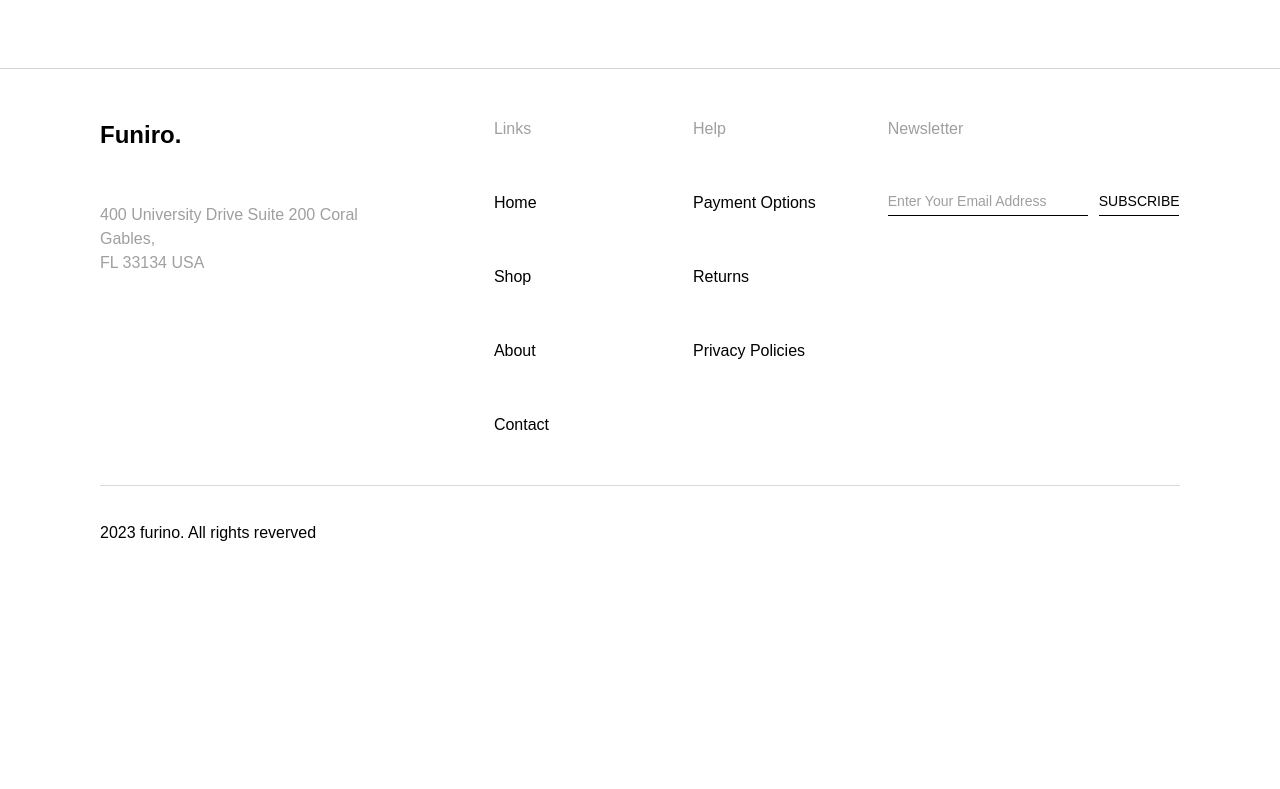
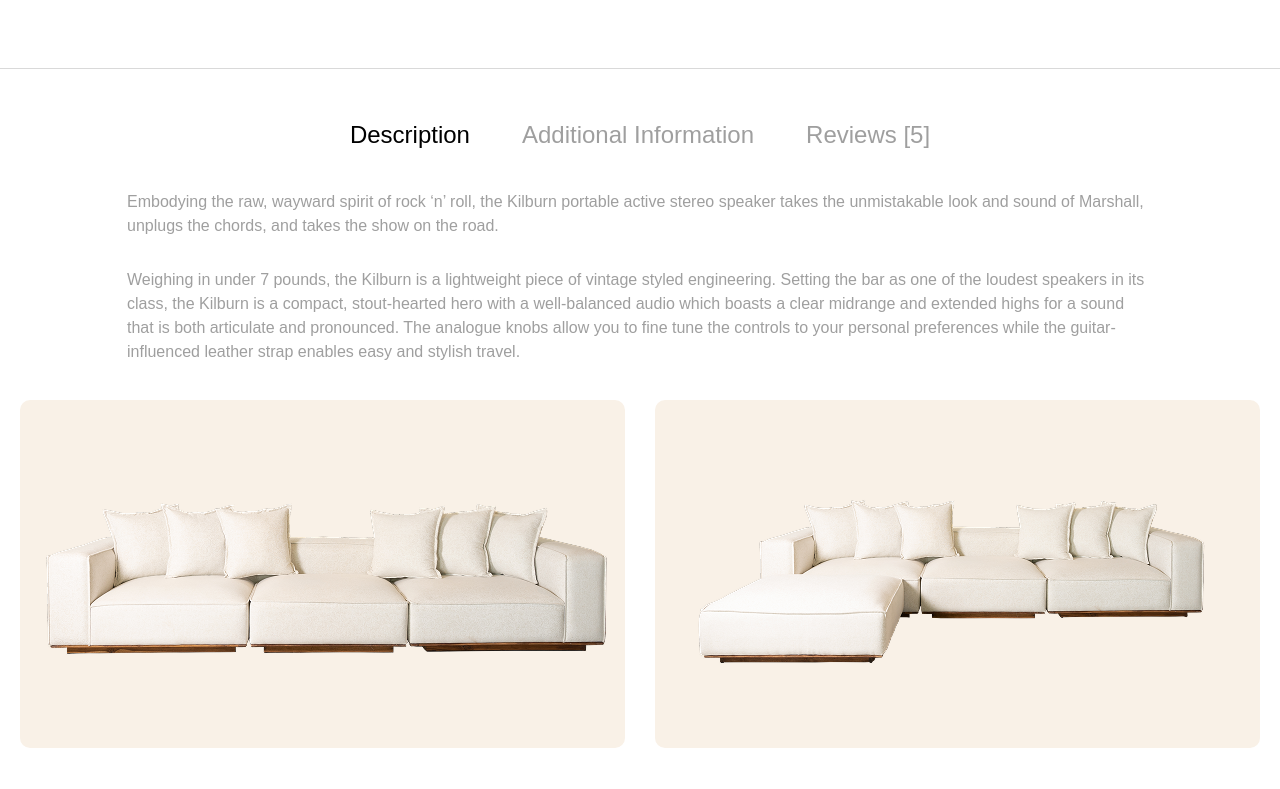
Before and after one commit to DangHuuLong/Furniture-Landing-Page, a React (Vite) app: page / in a window 1280 px wide. Shown: the part 931-1720 px from the top of the page. Before the commit the page ends 1514 px from the top, so only its background shows below. Built offline with nearby package versions, Linux system fonts and the light colour scheme.

Commit message:
feat(single product): implement description reviews

```diff
--- /dev/null
+++ b/src/pages/SingleProduct/DescriptionReviews.jsx
@@ -0,0 +1,94 @@
+function DescriptionReviews(){
+  return (
+    <div style={{
+      width: '100%',
+      display: 'flex',
+      flexDirection: 'column',
+      alignItems: 'center'
+    }}>
+      <div style={{
+        width: '100%',
+        height: '1px',
+        backgroundColor: 'rgba(217,217,217,1)',
+        marginBottom: '48px',
+      }}></div>
+      <div style={{
+        display: 'flex',
+        gap: '52px',
+        marginBottom: '37px'
+      }}>
+        <p style={{
+          fontFamily: '"Poppins", sans-serif',
+          fontWeight: 500,
+          fontSize: '24px',
+          color: 'rgba(0,0,0,1)'
+        }}>Description</p>
+        <p style={{
+          fontFamily: '"Poppins", sans-serif',
+          fontWeight: 500,
+          fontSize: '24px',
+          color: 'rgba(159,159,159,1)'
+        }}>Additional Information</p>
+        <p style={{
+          fontFamily: '"Poppins", sans-serif',
+          fontWeight: 500,
+          fontSize: '24px',
+          color: 'rgba(159,159,159,1)'
+        }}>Reviews [5]</p>
+      </div>
+      <p style={{
+        width: '1026px',
+        flexWrap: 'wrap',
+        fontFamily: '"Poppins", sans-serif',
+        fontWeight: 400,
+        fontSize: '16px',
+        color: 'rgba(159,159,159,1',
+        marginBottom: '30px',
+      }}>Embodying the raw, wayward spirit of rock ‘n’ roll, the Kilburn portable active stereo speaker takes the unmistakable look and sound of Marshall, unplugs the chords, and takes the show on the road.</p>
+      <p style={{
+        width: '1026px',
+        flexWrap: 'wrap',
+        fontFamily: '"Poppins", sans-serif',
+        fontWeight: 400,
+        fontSize: '16px',
+        color: 'rgba(159,159,159,1)',
+        marginBottom: '36px',
+      }}>
+        Weighing in under 7 pounds, the Kilburn is a lightweight piece of vintage styled engineering. Setting the bar as one of the loudest speakers in its class, the Kilburn is a compact, stout-hearted hero with a well-balanced audio which boasts a clear midrange and extended highs for a sound that is both articulate and pronounced. The analogue knobs allow you to fine tune the controls to your personal preferences while the guitar-influenced leather strap enables easy and stylish travel.
+      </p>
+      <div style={{
+        display: 'flex',
+        gap: '30px',
+        marginBottom: '65px'
+      }}>
+        <div style={{
+          width: '605',
+          height: '348',
+          borderRadius: '10px',
+          backgroundColor: 'rgba(249,241,231,1)'
+        }}>
+          <img src='/src/pages/SingleProduct/images/Cloud sofa three seater + ottoman_2 1.png' style={{
+            width: '100%'
+          }}/>
+        </div>
+        <div style={{
+          width: '605',
+          height: '348',
+          borderRadius: '10px',
+          backgroundColor: 'rgba(249,241,231,1)'
+        }}>
+          <img src='/src/pages/SingleProduct/images/Cloud sofa three seater + ottoman_1 1.png' style={{
+            width: '100%'
+          }} />
+        </div>
+      </div>
+      <div style={{
+        width: '100%',
+        height: '1px',
+        backgroundColor: 'rgba(217,217,217,1)',
+        marginBottom: '48px',
+      }}></div>
+    </div>
+  )
+}
+export default DescriptionReviews
--- a/src/pages/SingleProduct/SingleProduct.jsx
+++ b/src/pages/SingleProduct/SingleProduct.jsx
@@ -1,10 +1,12 @@
 import TabBar from "./TabBar"
 import DetailsProduct from "./DetailsProduct"
+import DescriptionReviews from "./DescriptionReviews"
 function SingleProduct() {
   return (
     <>
       <TabBar />
       <DetailsProduct />
+      <DescriptionReviews />
     </>
   )
 }
```
Also changed, not shown: src/pages/SingleProduct/images/Cloud sofa three seater + ottoman_1 1.png (added), src/pages/SingleProduct/images/Cloud sofa three seater + ottoman_2 1.png (added).
